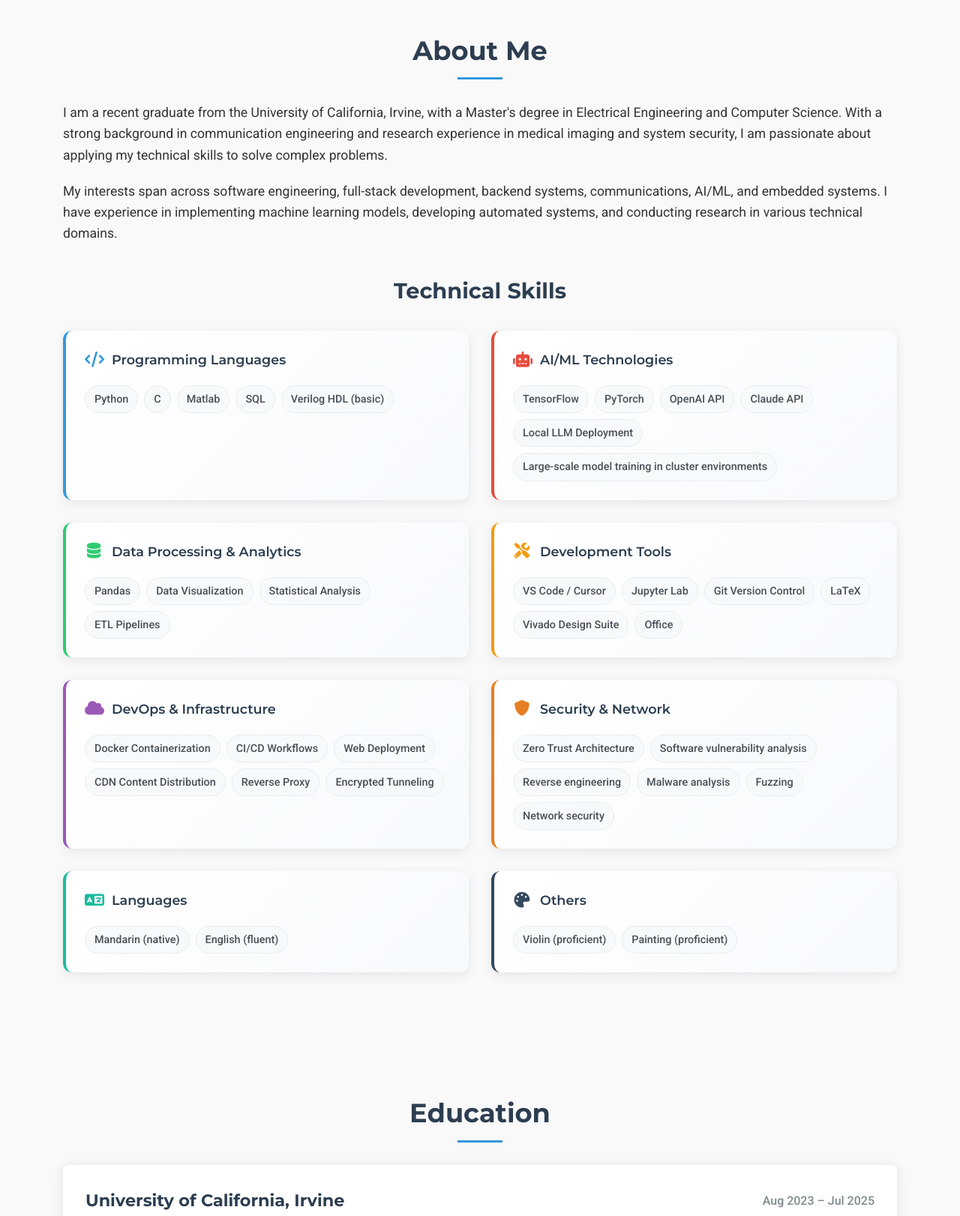
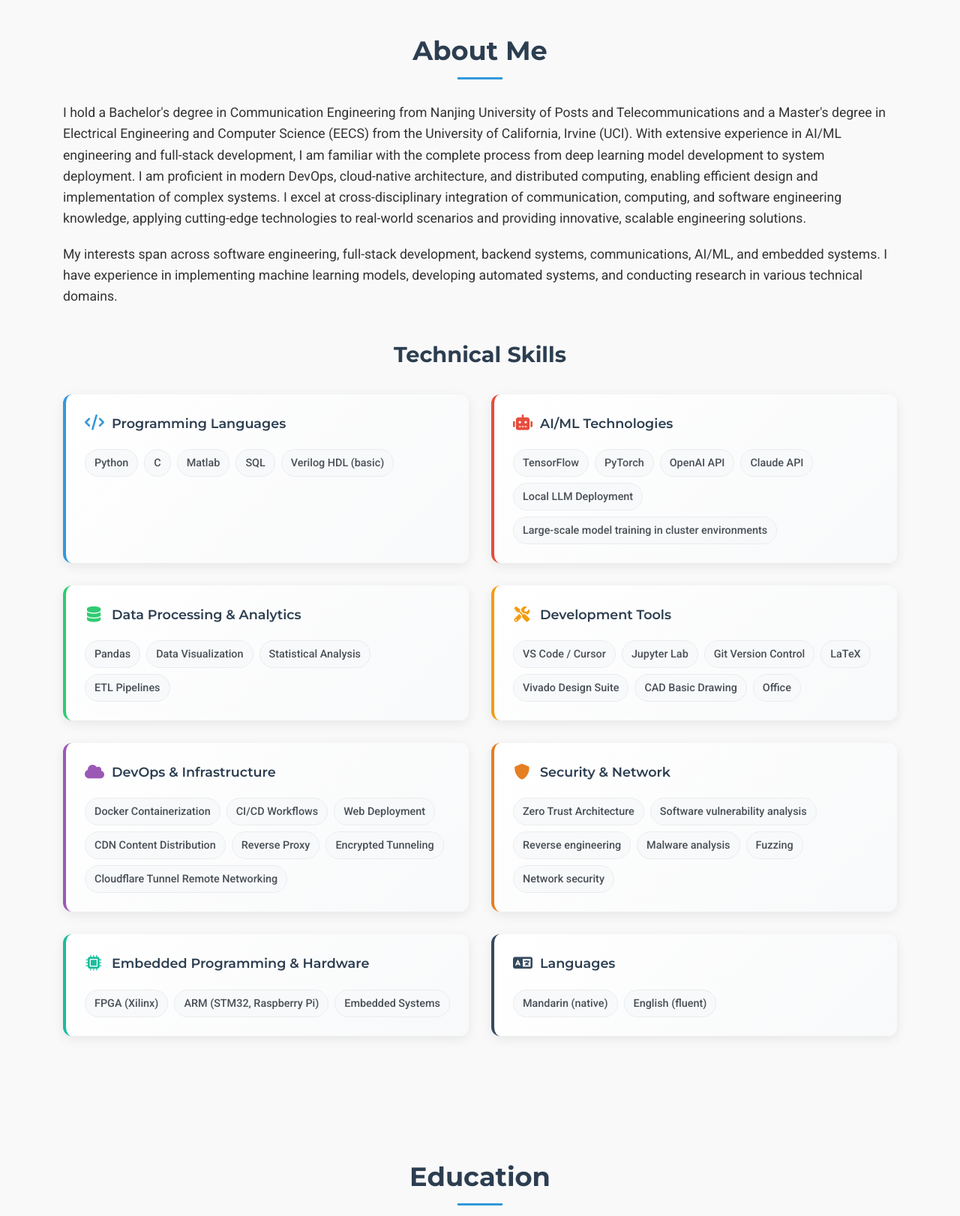
Before and after one commit to SmallNeon/smallneon.github.io, a plain HTML site: page index.html in a window 1280 px wide. Shown: the part 840-2462 px from the top of the page at 75% size. Drawn offline with Linux system fonts and the light colour scheme.

Commit message:
Refine discription of self

```diff
--- a/index.html
+++ b/index.html
@@ -36,7 +36,6 @@
             <div class="hero-left">
                 <h1 class="hero-name" data-en="Liangyu Song" data-zh="宋良宇">Liangyu Song</h1>
                 <p class="hero-title" data-en="Electrical Engineering & Computer Science" data-zh="电子电气工程与计算机科学">Electrical Engineering & Computer Science</p>
-                <p class="hero-description" data-en="Passionate AI/ML Engineer and Full-Stack Developer with expertise in cutting-edge technologies, from deep learning to modern DevOps. Transforming complex problems into innovative solutions." data-zh="热衷于AI/ML工程和全栈开发的技术专家，精通前沿技术，从深度学习到现代DevOps。将复杂问题转化为创新解决方案。">Passionate AI/ML Engineer and Full-Stack Developer with expertise in cutting-edge technologies, from deep learning to modern DevOps. Transforming complex problems into innovative solutions.</p>
                 <div class="hero-contact">
                     <a href="mailto:andrewsong.dev@gmail.com" class="contact-btn">
                         <i class="fas fa-envelope"></i>
@@ -71,8 +70,8 @@
             <h2 class="section-title" data-en="About Me" data-zh="关于我">About Me</h2>
             <div class="about-content">
                 <div class="about-text">
-                    <p data-en="I am a recent graduate from the University of California, Irvine, with a Master's degree in Electrical Engineering and Computer Science. With a strong background in communication engineering and research experience in medical imaging and system security, I am passionate about applying my technical skills to solve complex problems."
-                       data-zh="我是加州大学尔湾分校电气工程与计算机科学硕士毕业生。凭借扎实的通信工程背景以及在医学影像和系统安全方面的研究经验，我热衷于运用技术技能解决复杂问题。">I am a recent graduate from the University of California, Irvine, with a Master's degree in Electrical Engineering and Computer Science. With a strong background in communication engineering and research experience in medical imaging and system security, I am passionate about applying my technical skills to solve complex problems.</p>
+                    <p data-en="I hold a Bachelor's degree in Communication Engineering from Nanjing University of Posts and Telecommunications and a Master's degree in Electrical Engineering and Computer Science (EECS) from the University of California, Irvine (UCI). With extensive experience in AI/ML engineering and full-stack development, I am familiar with the complete process from deep learning model development to system deployment. I am proficient in modern DevOps, cloud-native architecture, and distributed computing, enabling efficient design and implementation of complex systems. I excel at cross-disciplinary integration of communication, computing, and software engineering knowledge, applying cutting-edge technologies to real-world scenarios and providing innovative, scalable engineering solutions."
+                       data-zh="本科毕业于南京邮电大学通信工程专业，硕士毕业于美国加州大学欧文分校（UCI）电子与计算机工程（EECS）。在AI/ML工程与全栈开发方面有丰富经验，熟悉从深度学习模型研发到系统部署的完整流程。精通现代DevOps、云原生架构与分布式计算，能够高效推动复杂系统的设计与落地。擅长跨领域整合通信、计算与软件工程知识，将前沿技术应用于实际场景，提供创新且可扩展的工程解决方案。">本科毕业于南京邮电大学通信工程专业，硕士毕业于美国加州大学欧文分校（UCI）电子与计算机工程（EECS）。在AI/ML工程与全栈开发方面有丰富经验，熟悉从深度学习模型研发到系统部署的完整流程。精通现代DevOps、云原生架构与分布式计算，能够高效推动复杂系统的设计与落地。擅长跨领域整合通信、计算与软件工程知识，将前沿技术应用于实际场景，提供创新且可扩展的工程解决方案。</p>
                     <p data-en="My interests span across software engineering, full-stack development, backend systems, communications, AI/ML, and embedded systems. I have experience in implementing machine learning models, developing automated systems, and conducting research in various technical domains."
                        data-zh="我的兴趣涵盖软件工程、全栈开发、后端系统、通信、人工智能/机器学习和嵌入式系统。我在实现机器学习模型、开发自动化系统以及在各种技术领域进行研究方面都有丰富经验。">My interests span across software engineering, full-stack development, backend systems, communications, AI/ML, and embedded systems. I have experience in implementing machine learning models, developing automated systems, and conducting research in various technical domains.</p>
                 </div>
@@ -118,6 +117,7 @@
                                 <li><span data-en="Git Version Control" data-zh="Git版本控制">Git Version Control</span></li>
                                 <li>LaTeX</li>
                                 <li>Vivado Design Suite</li>
+                                <li><span data-en="CAD Basic Drawing" data-zh="CAD基础绘制">CAD Basic Drawing</span></li>
                                 <li>Office</li>
                             </ul>
                         </div>
@@ -130,6 +130,7 @@
                                 <li><span data-en="CDN Content Distribution" data-zh="CDN内容分发">CDN Content Distribution</span></li>
                                 <li><span data-en="Reverse Proxy" data-zh="反向代理">Reverse Proxy</span></li>
                                 <li><span data-en="Encrypted Tunneling" data-zh="加密隧道">Encrypted Tunneling</span></li>
+                                <li><span data-en="Cloudflare Tunnel Remote Networking" data-zh="Cloudflare Tunnel异地组网">Cloudflare Tunnel Remote Networking</span></li>
                             </ul>
                         </div>
                         <div class="skill-category">
@@ -144,17 +145,18 @@
                             </ul>
                         </div>
                         <div class="skill-category">
+                            <h4><i class="fas fa-microchip"></i> <span data-en="Embedded Programming & Hardware" data-zh="嵌入式编程与硬件接口">Embedded Programming & Hardware</span></h4>
+                            <ul class="skill-list">
+                                <li><span data-en="FPGA (Xilinx)" data-zh="FPGA (Xilinx)">FPGA (Xilinx)</span></li>
+                                <li><span data-en="ARM (STM32, Raspberry Pi)" data-zh="ARM (STM32, Raspberry Pi)">ARM (STM32, Raspberry Pi)</span></li>
+                                <li><span data-en="Embedded Systems" data-zh="嵌入式系统">Embedded Systems</span></li>
+                            </ul>
+                        </div>
+                        <div class="skill-category">
                             <h4><i class="fas fa-language"></i> <span data-en="Languages" data-zh="语言能力">Languages</span></h4>
                             <ul class="skill-list">
                                 <li data-en="Mandarin (native)" data-zh="中文（母语）">Mandarin (native)</li>
                                 <li data-en="English (fluent)" data-zh="英语（流利）">English (fluent)</li>
-                            </ul>
-                        </div>
-                        <div class="skill-category">
-                            <h4><i class="fas fa-palette"></i> <span data-en="Others" data-zh="其他">Others</span></h4>
-                            <ul class="skill-list">
-                                <li data-en="Violin (proficient)" data-zh="小提琴（熟练）">Violin (proficient)</li>
-                                <li data-en="Painting (proficient)" data-zh="绘画（熟练）">Painting (proficient)</li>
                             </ul>
                         </div>
                     </div>
@@ -266,7 +268,7 @@
                 <p class="organization" data-en="Advisors: Prof. Xie Guozhi, Prof. Cheng Yong, Prof. Wang Zimin, etc." data-zh="导师：谢国治教授、程勇教授、王自民教授等">Advisors: Prof. Xie Guozhi, Prof. Cheng Yong, Prof. Wang Zimin, etc.</p>
                 <ul class="exp-details">
                     <li data-en="Prepared anisotropic flake alloys using composite coupling agent technology, and incorporated high thermal conductivity magnetic composites to enhance the material's thermal conduction" data-zh="使用复合偶联剂技术制备各向异性片状合金，并加入高导热磁性复合材料以增强材料的热传导性">Prepared anisotropic flake alloys using composite coupling agent technology, and incorporated high thermal conductivity magnetic composites to enhance the material's thermal conduction</li>
-                    <li data-en="Collaborated with BXLLD and ZTE; applied for multiple patents; won a Silver Award at the 7th China International Internet+ Innovation and Entrepreneurship Competition" data-zh="与BXLLD和中兴通讯合作；申请多项专利；获得第七届中国国际"互联网+"大学生创新创业大赛银奖">Collaborated with BXLLD and ZTE; applied for multiple patents; won a Silver Award at the 7th China International "Internet+" Innovation and Entrepreneurship Competition</li>
+                    <li data-en="Collaborated with ZTE; applied for multiple patents; won a National Silver Award at the 7th China International Internet+ Innovation and Entrepreneurship Competition" data-zh="与中兴通讯合作；申请多项专利；获得第七届中国国际&quot;互联网+&quot;大赛国家级银奖">Collaborated with ZTE; applied for multiple patents; won a National Silver Award at the 7th China International "Internet+" Innovation and Entrepreneurship Competition</li>
                 </ul>
             </div>
         </div>
```
